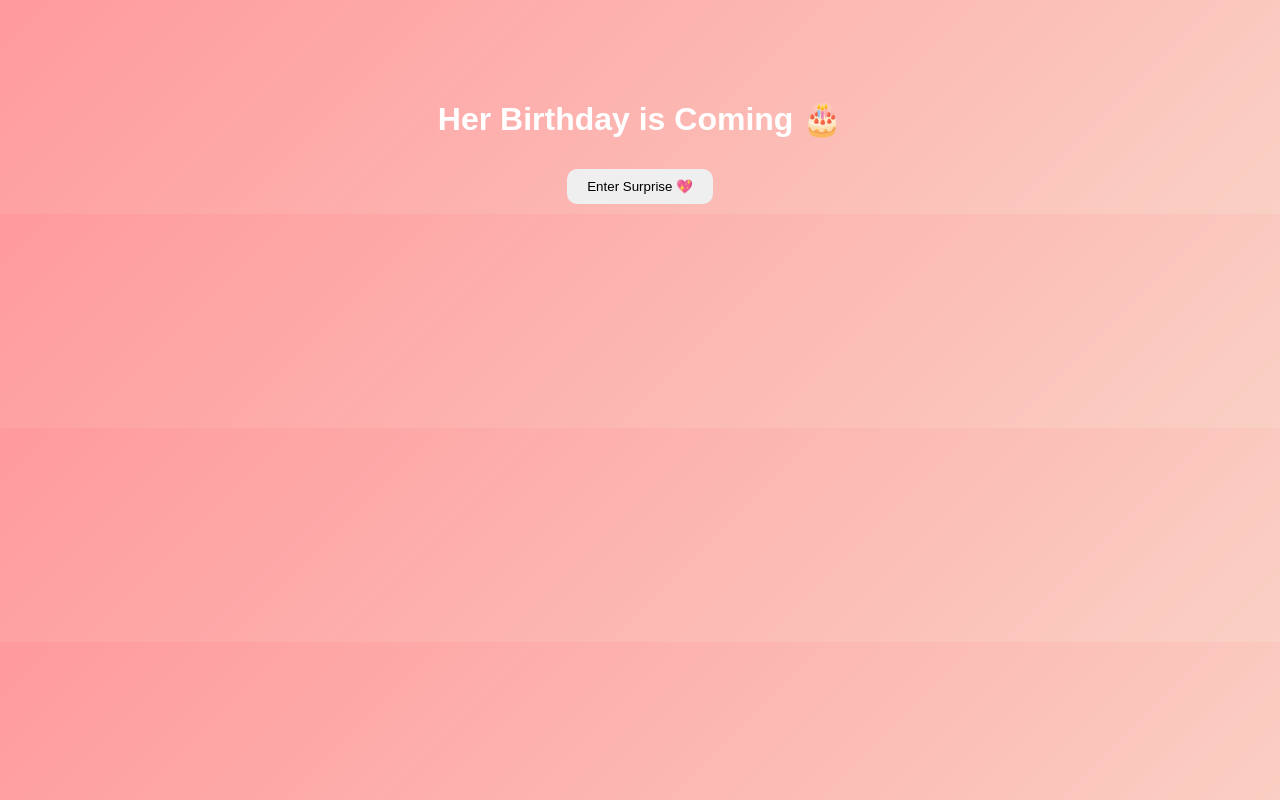
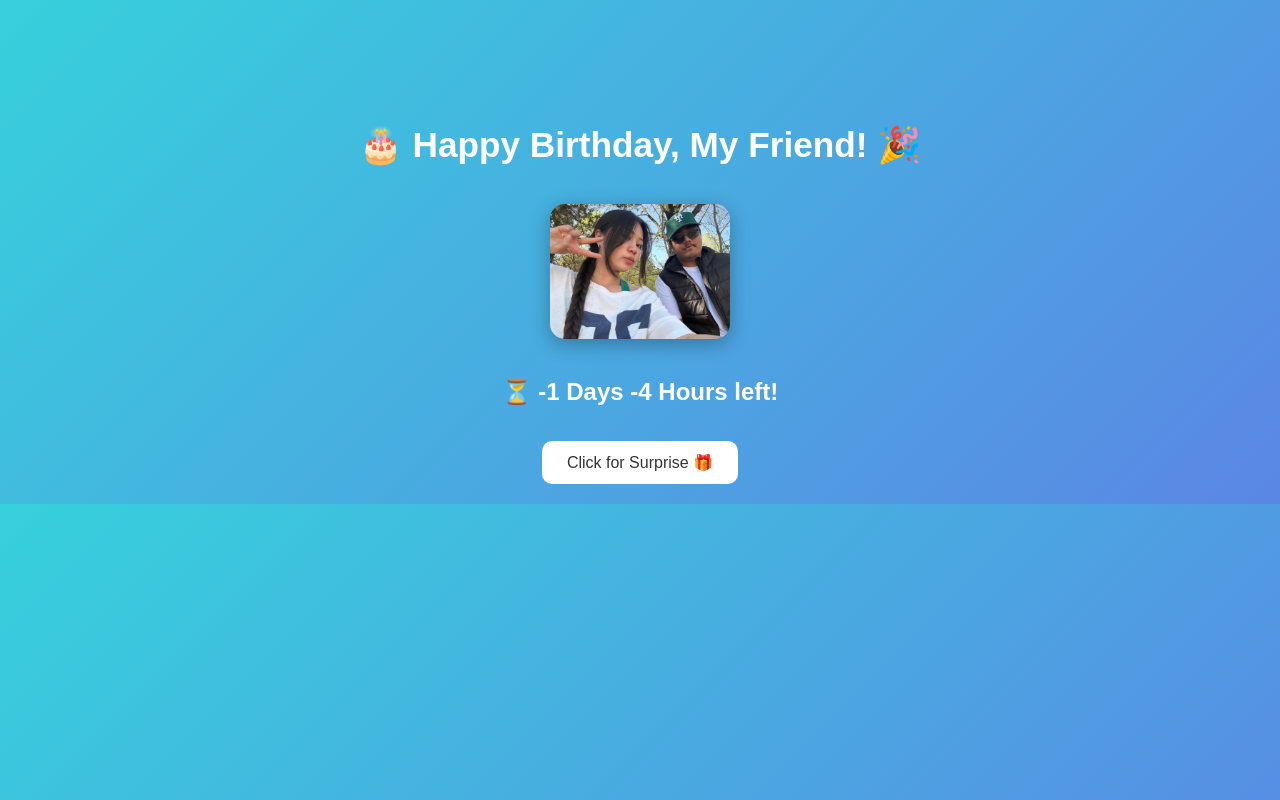
Before and after one commit to anugrahlama/Anugrah_Lama, a plain HTML site: page index.html in a window 1280 px wide. Drawn offline with Linux system fonts and the light colour scheme.

Commit message:
motulove

```diff
--- a/index.html
+++ b/index.html
@@ -1,14 +1,32 @@
 <!doctype html>
-<html>
+<html lang="en">
   <head>
-    <title>Countdown ❤️</title>
+    <meta charset="UTF-8" />
+    <title>Happy Birthday 🎉</title>
     <link rel="stylesheet" href="style.css" />
   </head>
-  <body>
+  <body onclick="confetti(event)">
+    <canvas id="canvas"></canvas>
+
     <div class="card">
-      <h1>Her Birthday is Coming 🎂</h1>
-      <h2 id="countdown"></h2>
-      <button onclick="goNext()">Enter Surprise 💖</button>
+      <h1>🎂 Happy Birthday, My Friend! 🎉</h1>
+
+      <img src="friend.jpg" class="photo" alt="Friend Photo" />
+
+      <h2 id="countdown">Loading countdown...</h2>
+
+      <button onclick="showMessage()">Click for Surprise 🎁</button>
+
+      <p id="message" class="hidden">
+        🎉 Happy Birthday! 🎉 <br /><br />
+        You are an amazing friend and I’m lucky to have you 💙 <br />
+        Thanks for all the fun memories, jokes, and support 😂🔥 <br /><br />
+        Stay happy, stay awesome! 🚀
+      </p>
+
+      <audio autoplay loop>
+        <source src="song.mp3" type="audio/mpeg" />
+      </audio>
     </div>
 
     <script src="script.js"></script>
--- a/script.js
+++ b/script.js
@@ -1 +1,38 @@
-let birthday = new Date("May 1, 2026 00:00:00");
+// 🎂 SET FRIEND BIRTHDAY HERE
+let birthday = new Date("Apr 24, 2026 00:00:00").getTime();
+
+// ⏳ Countdown
+setInterval(() => {
+  let now = new Date().getTime();
+  let diff = birthday - now;
+
+  let days = Math.floor(diff / (1000 * 60 * 60 * 24));
+  let hours = Math.floor((diff % (1000 * 60 * 60 * 24)) / (1000 * 60 * 60));
+
+  document.getElementById("countdown").innerHTML =
+    "⏳ " + days + " Days " + hours + " Hours left!";
+}, 1000);
+
+// 🎁 Show Surprise Message
+function showMessage() {
+  document.getElementById("message").classList.remove("hidden");
+}
+
+// 🎉 Confetti Effect
+const canvas = document.getElementById("canvas");
+const ctx = canvas.getContext("2d");
+
+canvas.width = window.innerWidth;
+canvas.height = window.innerHeight;
+
+function confetti(e) {
+  for (let i = 0; i < 25; i++) {
+    ctx.fillStyle = "hsl(" + Math.random() * 360 + ",100%,50%)";
+    ctx.fillRect(
+      e.clientX + Math.random() * 50,
+      e.clientY + Math.random() * 50,
+      5,
+      5,
+    );
+  }
+}
--- a/style.css
+++ b/style.css
@@ -1,50 +1,52 @@
 body {
   margin: 0;
-  font-family: Arial;
-  background: linear-gradient(135deg, #ff9a9e, #fad0c4);
+  font-family: Arial, sans-serif;
+  background: linear-gradient(135deg, #36d1dc, #5b86e5);
+  color: white;
+  text-align: center;
   overflow: hidden;
-  text-align: center;
-  color: white;
 }
 
 .card {
   position: relative;
   z-index: 2;
-  margin-top: 100px;
+  margin-top: 80px;
+  padding: 20px;
+}
+
+h1 {
+  font-size: 2.2em;
 }
 
 .photo {
-  width: 200px;
+  width: 180px;
   border-radius: 15px;
+  margin: 15px 0;
+  box-shadow: 0 5px 20px rgba(0, 0, 0, 0.3);
 }
 
 button {
-  padding: 10px 20px;
-  margin: 10px;
+  padding: 12px 25px;
+  margin-top: 15px;
   border: none;
   border-radius: 10px;
+  background: white;
+  color: #333;
+  font-size: 1em;
   cursor: pointer;
+  transition: 0.3s;
+}
+
+button:hover {
+  background: #222;
+  color: white;
 }
 
 .hidden {
   display: none;
 }
 
-/* ❤️ Falling Hearts */
-.heart {
-  position: fixed;
-  top: -10px;
-  color: red;
-  animation: fall linear infinite;
-}
-
-@keyframes fall {
-  to {
-    transform: translateY(100vh);
-  }
-}
-
-/* 🎆 Fireworks Canvas */
+/* Canvas */
 canvas {
   position: fixed;
   top: 0;
```
Also changed, not shown: suprise.html (deleted, +0 -25 lines), friend.jpg (added).
